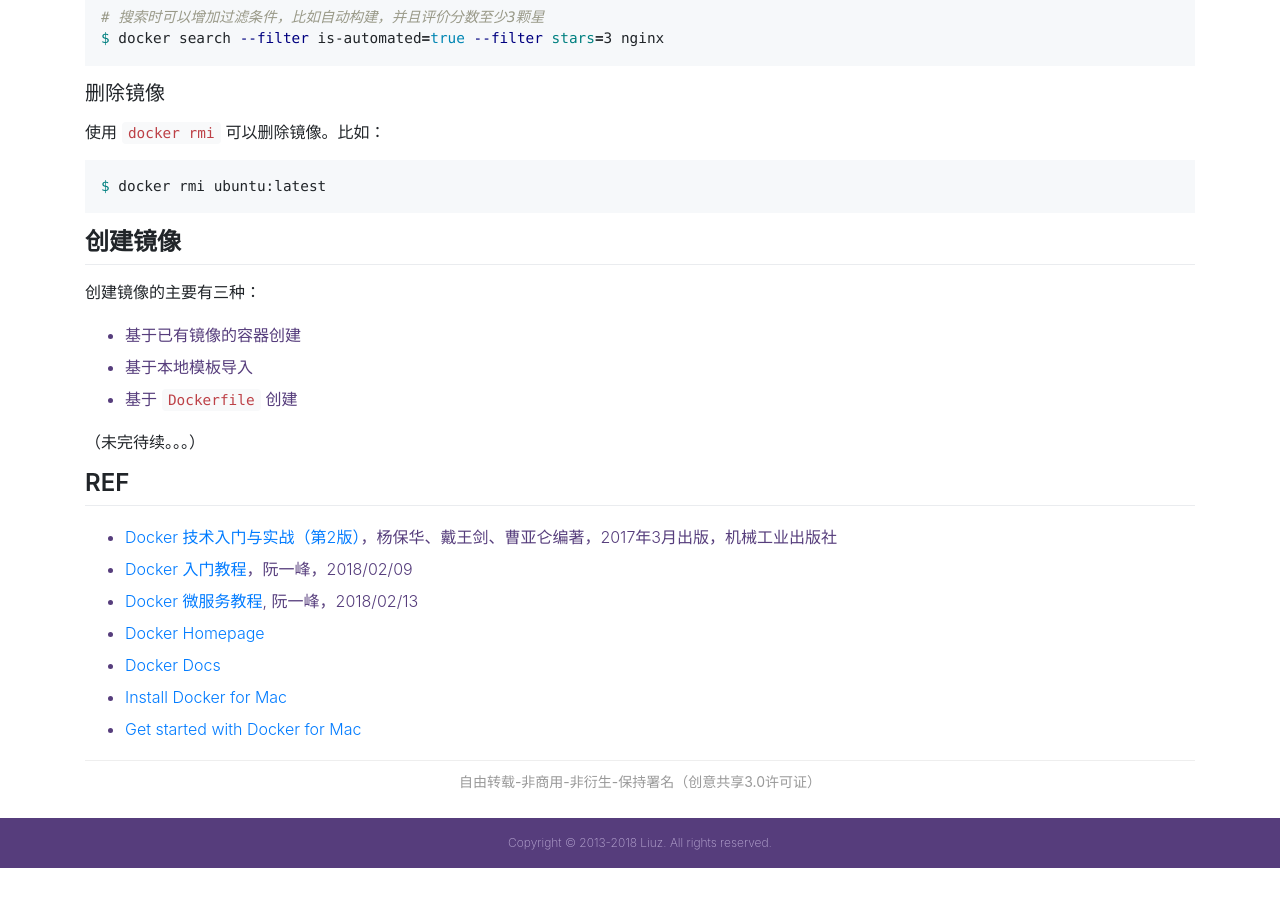
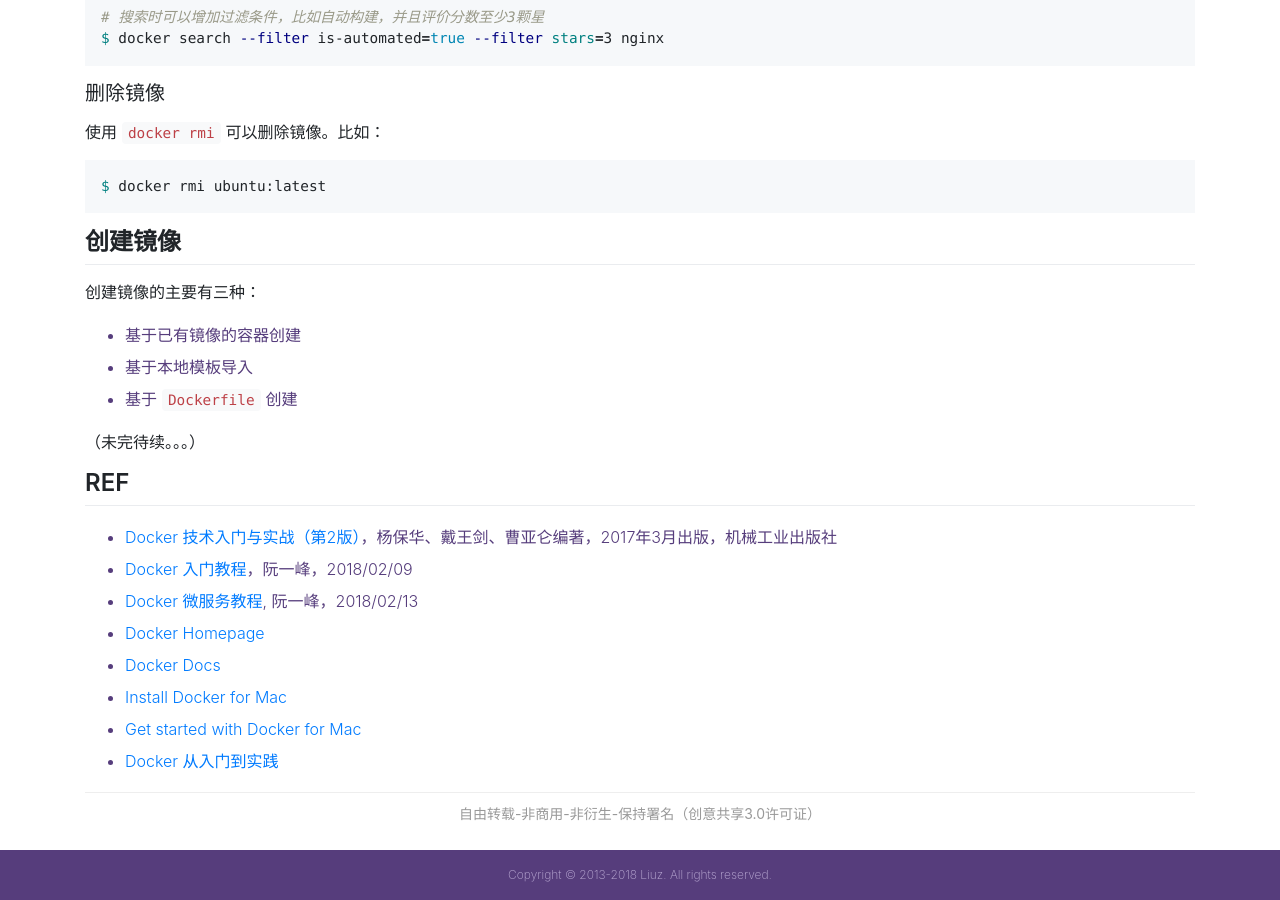
Before and after one commit to liuzhuan/liuzhuan.github.io, a Jekyll site: the page built from _posts/2017-12-23-docker-primer.md, in a window 1280 px wide and 900 px high, scrolled down 3378 px. Built offline with Jekyll 4.4.1, drawn with Linux system fonts in a browser that asks for light colours; nearby versions of some CDN libraries; before the commit the page ends 4246 px from its top, so only the background shows below that.

Commit message:
add a new docker ref

```diff
--- a/_posts/2017-12-23-docker-primer.md
+++ b/_posts/2017-12-23-docker-primer.md
@@ -194,6 +194,7 @@ $ docker rmi ubuntu:latest
 - [Docker Docs][docs]
 - [Install Docker for Mac][install-docker-mac]
 - [Get started with Docker for Mac][docker-for-mac]
+- [Docker 从入门到实践][in-action]
 
 [docker]: https://www.docker.com/
 [docs]: https://docs.docker.com/
```
Also changed, not shown: other parts of _posts/2017-12-23-docker-primer.md (+1 -0 lines).
